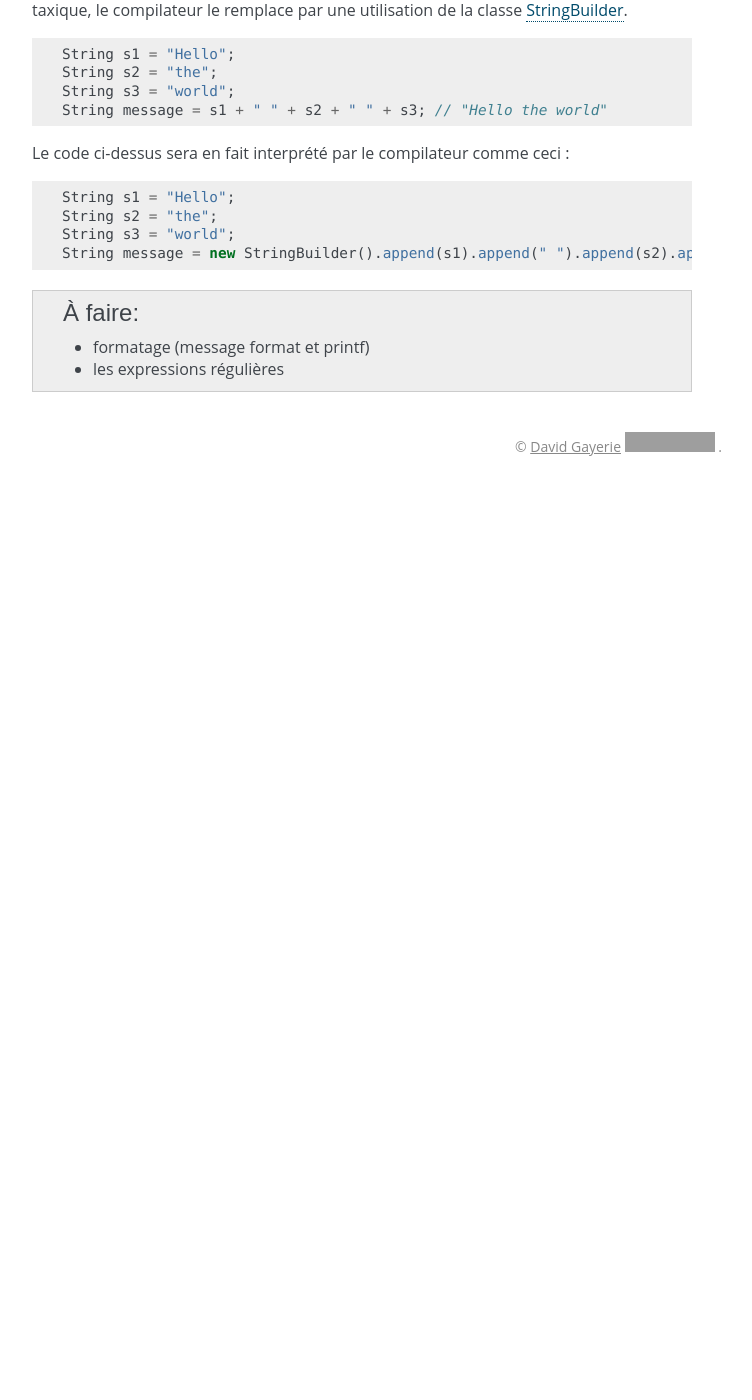
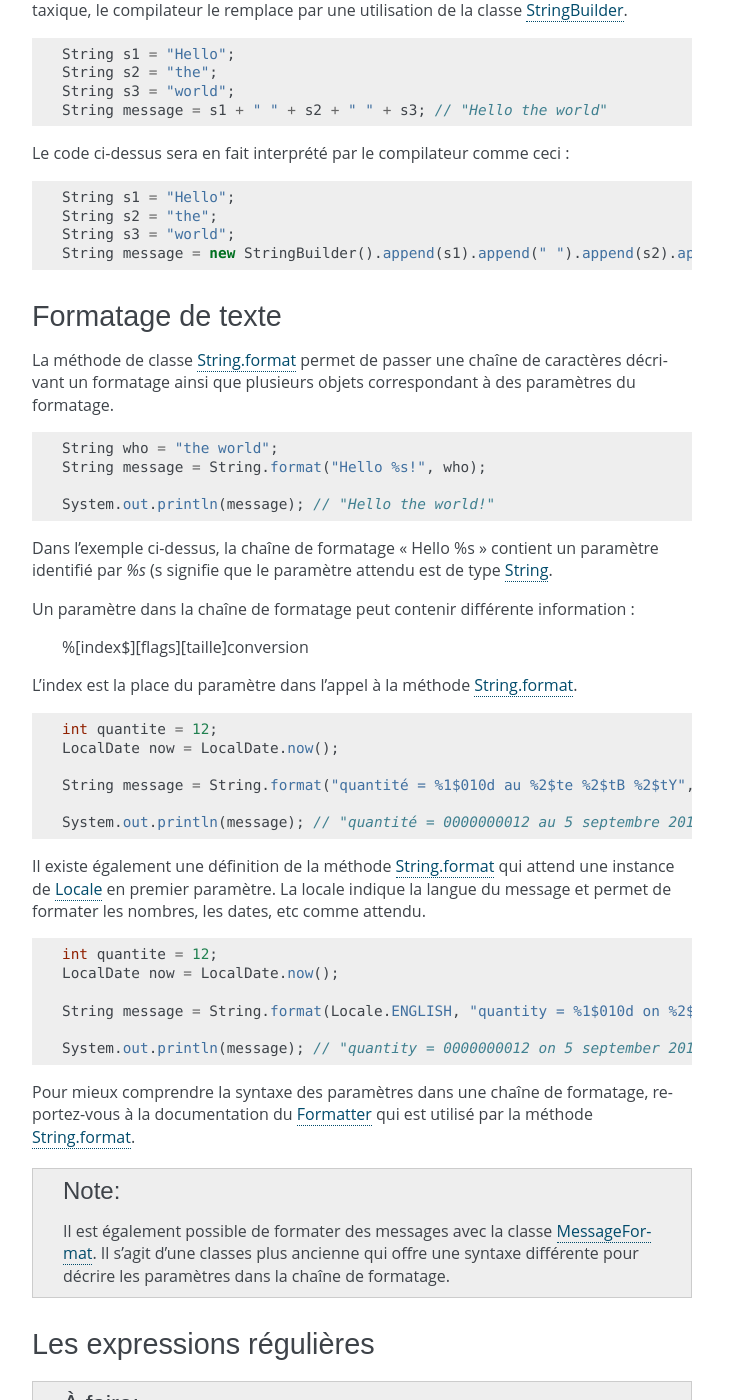
Before and after one commit to lanaflonPerso/cours-java-web, a Sphinx documentation site: the page built from source/la_classe_string.rst, in a window 1280 px wide and 1400 px high, scrolled down 5213 px. Shown: the whole window, without its empty margins (398-1150 px from the left). Built offline with Sphinx 7.4.7, drawn with Linux system fonts in a browser that asks for light colours; formulas are drawn with MathJax 3; before the commit the page ends 5699 px from its top, so only the background shows below that; some of the changed text lies outside the part shown; grey boxes are pictures that could not be loaded.

Commit message:
la classe string

```diff
--- a/source/la_classe_string.rst
+++ b/source/la_classe_string.rst
@@ -316,10 +316,68 @@ Le code ci-dessus sera en fait interprété par le compilateur comme ceci :
   String s3 = "world";
   String message = new StringBuilder().append(s1).append(" ").append(s2).append(" ").append(s3).toString();
 
+
+Formatage de texte
+******************
+
+La méthode de classe String.format_ permet de passer une chaîne de caractères
+décrivant un formatage ainsi que plusieurs objets correspondant à des paramètres
+du formatage.
+
+::
+
+  String who = "the world";
+  String message = String.format("Hello %s!", who);
+
+  System.out.println(message); // "Hello the world!"
+
+Dans l'exemple ci-dessus, la chaîne de formatage "Hello %s" contient un paramètre
+identifié par *%s* (s signifie que le paramètre attendu est de type String_.
+
+Un paramètre dans la chaîne de formatage peut contenir différente information :
+
+  %[index$][flags][taille]conversion
+
+L'index est la place du paramètre dans l'appel à la méthode String.format_.
+
+::
+
+  int quantite = 12;
+  LocalDate now = LocalDate.now();
+
+  String message = String.format("quantité = %1$010d au %2$te %2$tB %2$tY", quantite, now);
+
+  System.out.println(message); // "quantité = 0000000012 au 5 septembre 2017"
+
+Il existe également une définition de la méthode String.format_ qui attend une
+instance de Locale_ en premier paramètre. La locale indique la langue du message
+et permet de formater les nombres, les dates, etc comme attendu.
+
+::
+
+  int quantite = 12;
+  LocalDate now = LocalDate.now();
+
+  String message = String.format(Locale.ENGLISH, "quantity = %1$010d on %2$te %2$tB %2$tY", quantite, now);
+
+  System.out.println(message); // "quantity = 0000000012 on 5 september 2017"
+
+Pour mieux comprendre la syntaxe des paramètres dans une chaîne de formatage,
+reportez-vous à la documentation du Formatter_ qui est utilisé par la méthode
+String.format_.
+
+.. note::
+
+  Il est également possible de formater des messages avec la classe MessageFormat_.
+  Il s'agit d'une classes plus ancienne qui offre une syntaxe différente pour décrire
+  les paramètres dans la chaîne de formatage.
+
+Les expressions régulières
+**************************
+
 .. todo::
 
-  * formatage (message format et printf)
-  * les expressions régulières
+  les expressions régulières
 
 .. _String: https://docs.oracle.com/javase/8/docs/api/java/lang/String.html
 .. _String.charAt: https://docs.oracle.com/javase/8/docs/api/java/lang/String.html#charAt-int-
@@ -342,3 +400,7 @@ Le code ci-dessus sera en fait interprété par le compilateur comme ceci :
 .. _String.equalsIgnoreCase: https://docs.oracle.com/javase/8/docs/api/java/lang/String.html#equalsIgnoreCase-java.lang.Object-
 .. _StringBuilder: https://docs.oracle.com/javase/8/docs/api/java/lang/StringBuilder.html
 .. _StringBuilder.toString: https://docs.oracle.com/javase/8/docs/api/java/lang/StringBuilder.html#toString--
+.. _String.format: https://docs.oracle.com/javase/8/docs/api/java/lang/String.html#format-java.lang.String-java.lang.Object...-
+.. _Locale: https://docs.oracle.com/javase/8/docs/api/java/util/Locale.html
+.. _Formatter: https://docs.oracle.com/javase/8/docs/api/java/util/Formatter.html
+.. _MessageFormat: https://docs.oracle.com/javase/8/docs/api/java/text/MessageFormat.html
```
